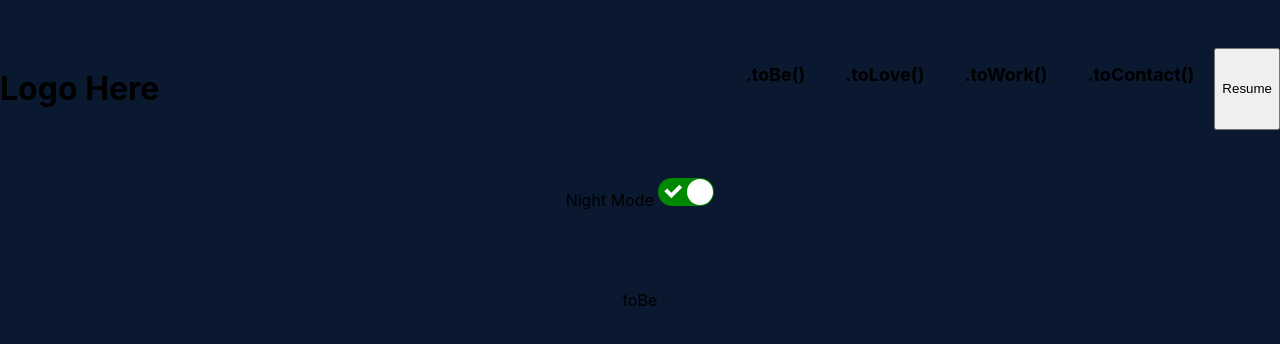
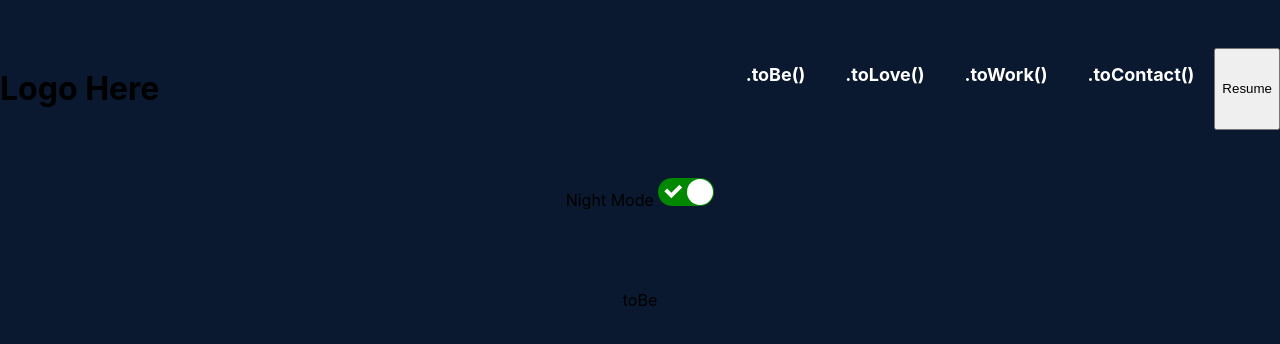
Before and after one commit to PhillipNguy/portfolio, a React (Create React App) app in the folder client/: page / in a window 1280 px wide. Shown: the top 344 px of the page. Built offline with nearby package versions, Linux system fonts and the light colour scheme.

Commit message:
fixed issue with css and night mode

```diff
--- a/client/src/components/NavBar.js
+++ b/client/src/components/NavBar.js
@@ -1,5 +1,5 @@
 import React, { useContext } from 'react';
-import styles from '../styles/App.module.css';
+import '../styles/App.css';
 import stylesBtn from '../styles/buttons.module.css';
 import { ThemeContext } from '../pages/App';
 
@@ -13,33 +13,20 @@ const NavBar = React.forwardRef((props, ref) => {
   };
 
   return (
-    <div className={styles.topBar}>
+    <div className='topBar'>
       <h1>Logo Here</h1>
-      <nav className={styles.navBar}>
+      <nav className='navBar'>
         <ul>
-          <li
-            onClick={() => scrollToSection(ref.toBe)}
-            className={styles.link}
-            id={styles[context.theme]}
-          >
+          <li onClick={() => scrollToSection(ref.toBe)} className='link'>
             .toBe()
           </li>
-          <li
-            onClick={() => scrollToSection(ref.toLove)}
-            className={styles.link}
-          >
+          <li onClick={() => scrollToSection(ref.toLove)} className='link'>
             .toLove()
           </li>
-          <li
-            onClick={() => scrollToSection(ref.toWork)}
-            className={styles.link}
-          >
+          <li onClick={() => scrollToSection(ref.toWork)} className='link'>
             .toWork()
           </li>
-          <li
-            onClick={() => scrollToSection(ref.toContact)}
-            className={styles.link}
-          >
+          <li onClick={() => scrollToSection(ref.toContact)} className='link'>
             .toContact()
           </li>
         </ul>
--- a/client/src/pages/App.js
+++ b/client/src/pages/App.js
@@ -1,4 +1,4 @@
-import styles from '../styles/App.module.css';
+import '../styles/App.css';
 import '../styles/globals.css';
 import { createContext, useState } from 'react';
 import { useRef } from 'react';
@@ -22,19 +22,19 @@ function App() {
 
   return (
     <ThemeContext.Provider value={{ theme, toggleTheme }}>
-      <div className={styles.App} id={theme}>
+      <div className='App' id={theme}>
         <NavBar ref={{ toBe, toLove, toWork, toContact }} />
         <ThemeSwitch />
-        <div className={styles.section} ref={toBe}>
+        <div className='section' ref={toBe}>
           toBe
         </div>
-        <div className={styles.section} ref={toLove}>
+        <div className='section' ref={toLove}>
           toLove
         </div>
-        <div className={styles.section} ref={toWork}>
+        <div className='section' ref={toWork}>
           toWork
         </div>
-        <div className={styles.section} ref={toContact}>
+        <div className='section' ref={toContact}>
           toContact
         </div>
       </div>
```
Also changed, not shown: client/src/styles/App.css (renamed from client/src/styles/App.module.css).
